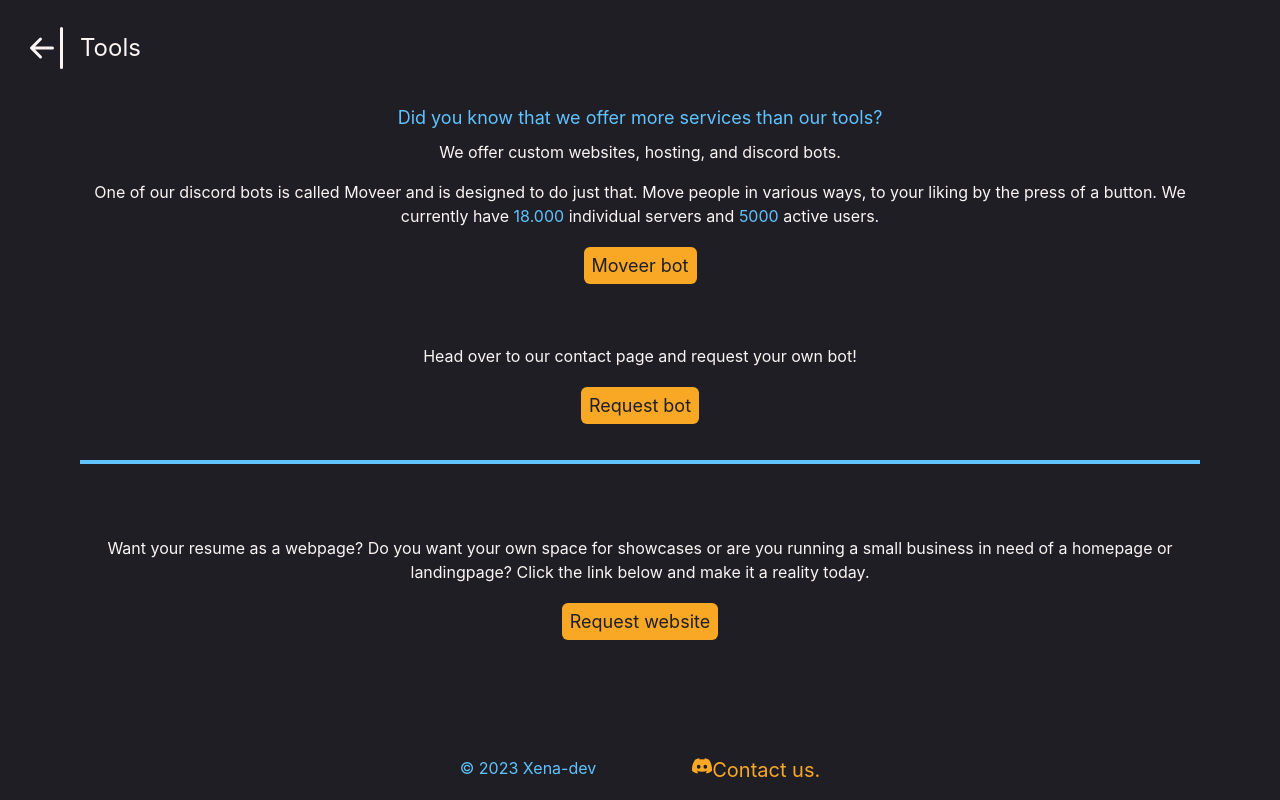
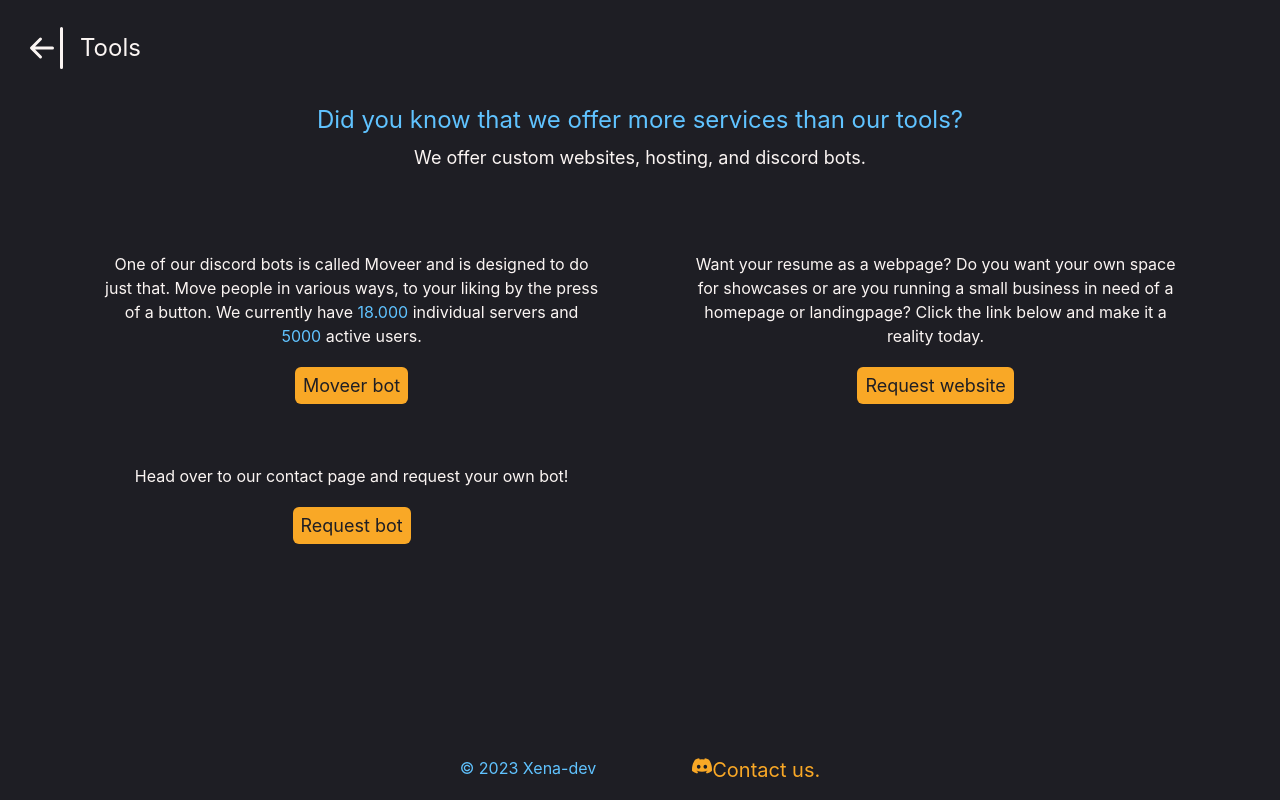
Before and after one commit to XenaDevs/tools, a Next.js app: page /services in a window 1280 px wide. Built offline with nearby package versions, Linux system fonts and the light colour scheme.

Commit message:
resposive desktop

```diff
--- a/pages/services.tsx
+++ b/pages/services.tsx
@@ -3,19 +3,23 @@ import Link from "next/link";
 const OtherServices = () => {
   return (
     <main className="px-10 md:px-20 lg:px-30 max-w-7xl mx-auto">
-      <h2 className="pt-16 mb-2 md:mt-10 text-lg text-Accent">
+      <h2 className="pt-16 mb-2 md:mt-10 text-lg md:text-2xl text-Accent">
         Did you know that we offer more services than our tools?
       </h2>
-      <p>We offer custom websites, hosting, and discord bots.</p>
+      <p className="md:text-lg">
+        We offer custom websites, hosting, and discord bots.
+      </p>
 
-      <section className="min-h-full">
+      <div className="md:flex mt-10 gap-6">
+        <section className="min-h-full md:p-6 rounded-md">
           <div className="flex flex-col gap-12 items-center">
             <div className="my-4">
               <p className="mb-6">
                 One of our discord bots is called Moveer and is designed to do
                 just that. Move people in various ways, to your liking by the
                 press of a button. We currently have{" "}
-              <span className="text-Accent">18.000</span> individual servers and
+                <span className="text-Accent">18.000</span> individual servers
+                and
                 <span className="text-Accent"> 5000</span> active users.
               </p>
               <Link
@@ -40,9 +44,9 @@ const OtherServices = () => {
           </div>
         </section>
 
-      <div className="h-1 bg-Accent" />
+        <div className="my-4 h-1 bg-Accent" />
 
-      <section className="min-h-full pt-4 md:mt-10">
+        <section className="min-h-full md:p-6 rounded-md">
           <div className="flex flex-col gap-12 items-center">
             <div className="my-4 mb-10">
               <p className="mb-6">
@@ -60,6 +64,7 @@ const OtherServices = () => {
             </div>
           </div>
         </section>
+      </div>
     </main>
   );
 };
```
Lines whose indentation alone changed are shown as unchanged.
